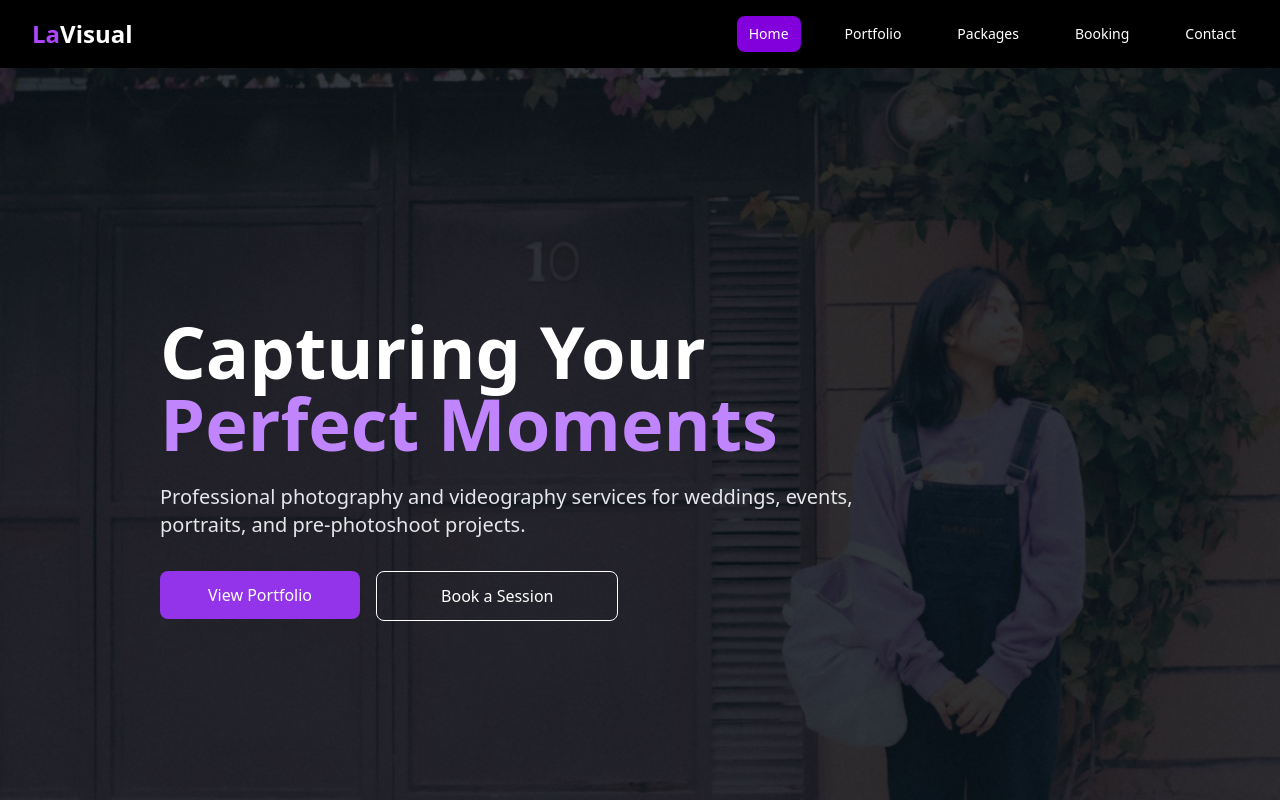
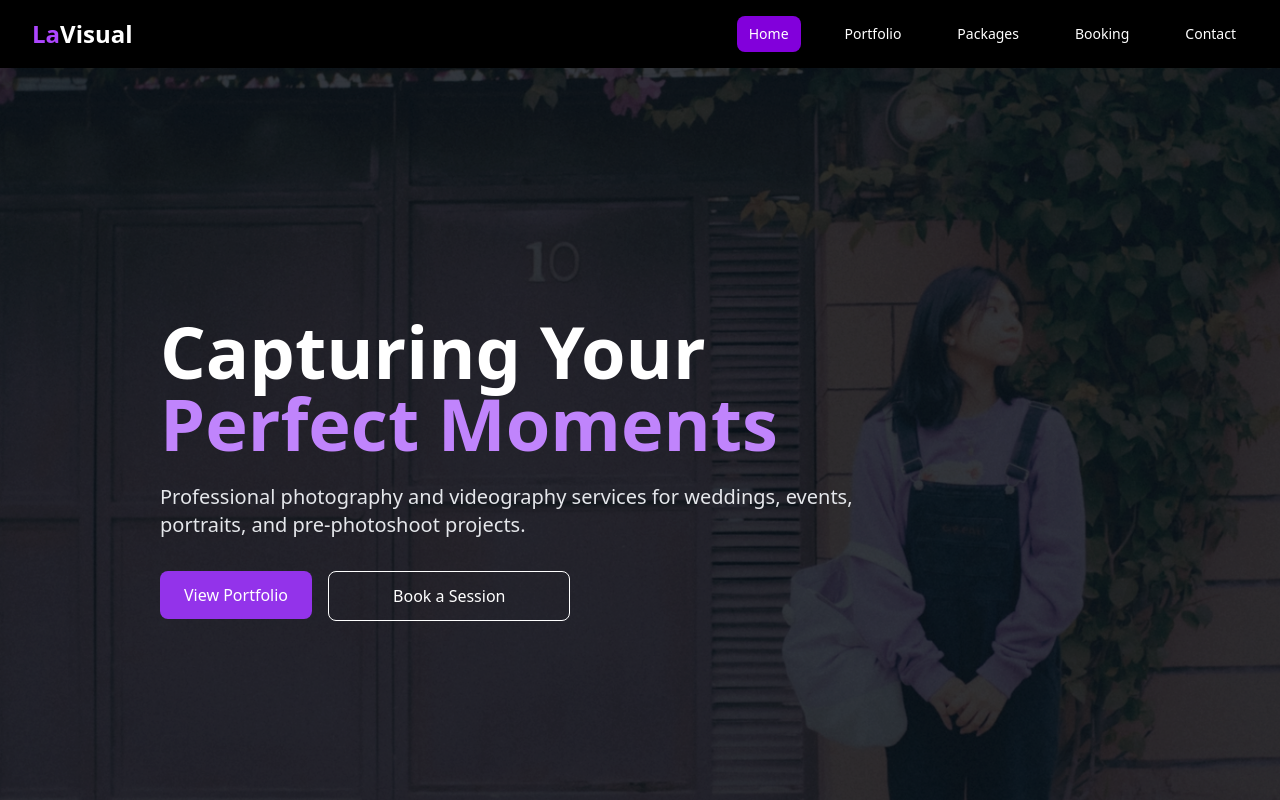
Before and after one commit to aaronersando/LaVisual-Photography-Videography-Booking-System-with-React-Springboot, a React (Vite) app in the folder src/main/resources/static/frontend/: page / in a window 1280 px wide. Shown: the top 800 px of the page. Built offline with nearby package versions, Linux system fonts and the light colour scheme.

Commit message:
Added animations for buttons in the home page

```diff
--- /dev/null
+++ b/src/main/resources/static/frontend/src/components/common/AnimatedButton.jsx
@@ -0,0 +1,24 @@
+import { motion } from "framer-motion";
+
+function AnimatedButton({ children, className, ...props }) {
+  return (
+    <motion.button
+      className={`relative overflow-hidden px-6 py-3 rounded-md text-white font-medium ${className}`}
+      whileHover={{
+        scale: 1.1,
+        background: "linear-gradient(90deg, #9333EA, #C084FC)",
+      }}
+      whileTap={{ scale: 0.95 }}
+      transition={{
+        type: "spring",
+        stiffness: 300,
+        damping: 20,
+      }}
+      {...props}
+    >
+      {children}
+    </motion.button>
+  );
+}
+
+export default AnimatedButton;
--- a/src/main/resources/static/frontend/src/components/home/HeroSection.jsx
+++ b/src/main/resources/static/frontend/src/components/home/HeroSection.jsx
@@ -2,6 +2,7 @@ import {Link} from 'react-router-dom';
 import { FontAwesomeIcon } from '@fortawesome/react-fontawesome';
 import { motion } from "framer-motion";
 import { faAngleDown, faArrowDown, faArrowDown19, faArrowDownAZ, faDownload, faDownLong, faUpDown } from '@fortawesome/free-solid-svg-icons';
+import AnimatedButton from '../common/AnimatedButton';
 
 function HeroSection() {
   return (
@@ -46,14 +47,38 @@ function HeroSection() {
             </p>
             <div className="flex flex-col sm:flex-row gap-3 sm:gap-4">
               <Link to="/portfolio">
-                <button className="w-full lg:px-12 sm:w-auto bg-[#9333EA] text-white px-4 sm:px-6 py-2.5 sm:py-3 rounded-md hover:bg-purple-800 transition-all duration-300 text-sm sm:text-base hover:cursor-pointer">
+                {/* <motion.button
+                  className="w-full lg:px-12 sm:w-auto bg-[#9333EA] text-white px-4 sm:px-6 py-2.5 sm:py-3 rounded-md hover:bg-purple-800 transition-all duration-300 text-sm sm:text-base hover:cursor-pointer"
+                  whileHover={{ scale: 1.05 }}
+                  whileTap={{ scale: 0.95 }}
+                  transition={{
+                    type: "spring",
+                    stiffness: 400,
+                    damping: 17
+                  }}
+                >
                   View Portfolio
-                </button>
+                </motion.button> */}
+                <AnimatedButton className={"bg-[#9333EA] hover:bg-purple-800"}>
+                  View Portfolio
+                </AnimatedButton>
               </Link>
               <Link to="/booking">
-                <button className="w-full lg:px-16 sm:w-auto border border-white text-white px-4 sm:px-6 py-2.5 sm:py-3 rounded-md hover:bg-white/10 transition-all duration-300 text-sm sm:text-base hover:cursor-pointer">
+                <motion.button
+                  className="w-full lg:px-16 sm:w-auto border border-white text-white px-4 sm:px-6 py-2.5 sm:py-3 rounded-md hover:bg-white/10 transition-all duration-300 text-sm sm:text-base hover:cursor-pointer"
+                  whileHover={{ scale: 1.05 }}
+                  whileTap={{ scale: 0.95 }}
+                  transition={{
+                    type: "spring",
+                    stiffness: 400,
+                    damping: 17
+                  }}
+                >
                   Book a Session
-                </button>
+                </motion.button>
+                {/* <AnimatedButton className="border border-white">
+                  Book a Session
+                </AnimatedButton> */}
               </Link>
             </div>
           </div>
--- a/src/main/resources/static/frontend/src/pages/public/Home.jsx
+++ b/src/main/resources/static/frontend/src/pages/public/Home.jsx
@@ -5,6 +5,8 @@ import ServiceCard from "../../components/home/ServiceCard";
 import PortfolioCard from "../../components/home/PortfolioCard";
 import PackageCard from "../../components/home/PackageCard";
 import {Link} from 'react-router-dom';
+import { motion } from "framer-motion";
+import AnimatedButton from "../../components/common/AnimatedButton";
 
 function Home() {
   return (
@@ -196,14 +198,35 @@ function Home() {
           </p>
           <div className="flex justify-center space-x-4">
             <Link to={"/booking"}>
-              <button className="flex items-center bg-white text-[#581C87] px-8 py-3 rounded-md hover:bg-gray-100 transition-colors hover:cursor-pointer">
+              {/* <motion.button
+                className="flex items-center bg-white text-[#581C87] px-8 py-3 rounded-md hover:bg-gray-100 transition-colors hover:cursor-pointer"
+                whileHover={{ scale: 1.05 }}
+                whileTap={{ scale: 0.95 }}
+                transition={{
+                  type: "spring",
+                  stiffness: 400,
+                  damping: 17
+                }}
+              >
                 Book a Session
-              </button>
+              </motion.button> */}
+              <AnimatedButton className={"bg-[#9333EA] hover:bg-purple-800"} >
+                  Book a Session
+                </AnimatedButton>
             </Link>
             <Link to={"/contact"}>
-              <button className="border border-white text-white px-6 py-3 rounded-md hover:bg-white/10 transition-colors hover:cursor-pointer">
+              <motion.button
+                className="border border-white text-white px-6 py-3 rounded-md hover:bg-white/10 transition-colors hover:cursor-pointer"
+                whileHover={{ scale: 1.05 }}
+                whileTap={{ scale: 0.95 }}
+                transition={{
+                  type: "spring",
+                  stiffness: 400,
+                  damping: 17
+                }}
+              >
                 Contact Us
-              </button>
+              </motion.button>
               </Link>
           </div>
         </div>
```
